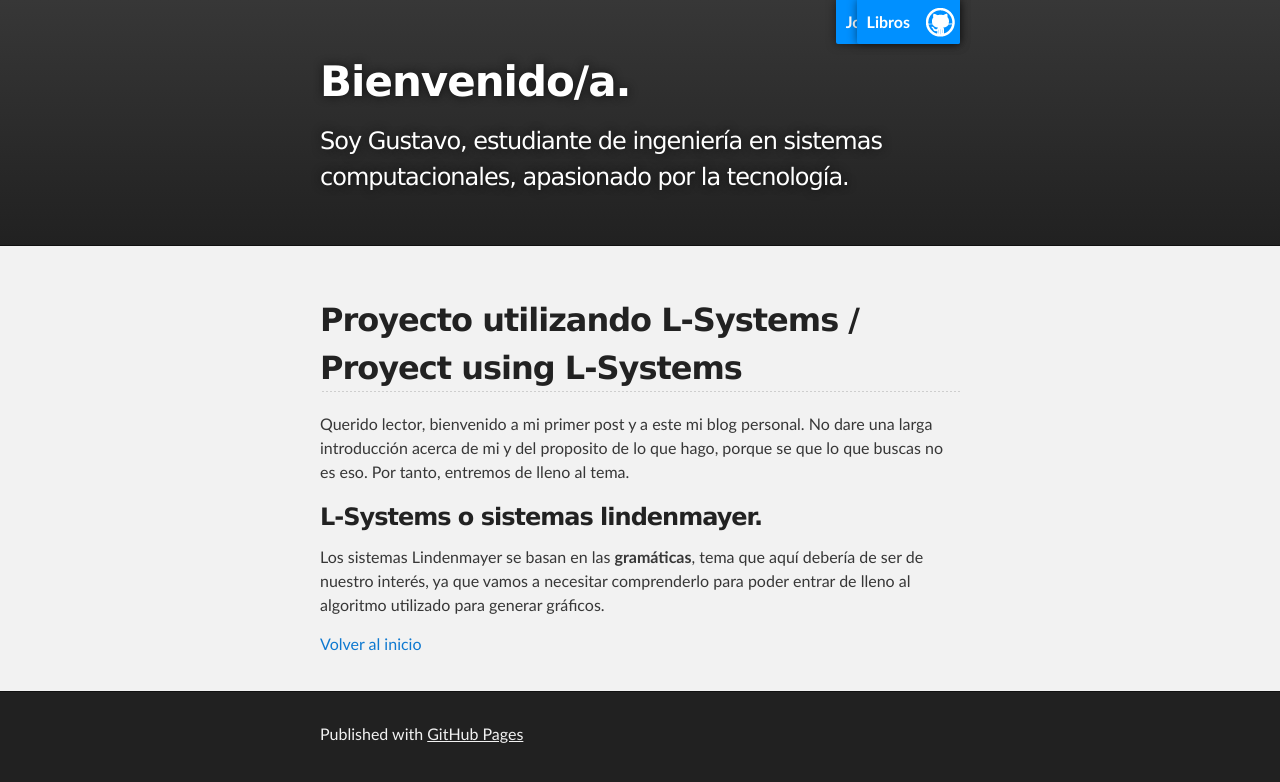
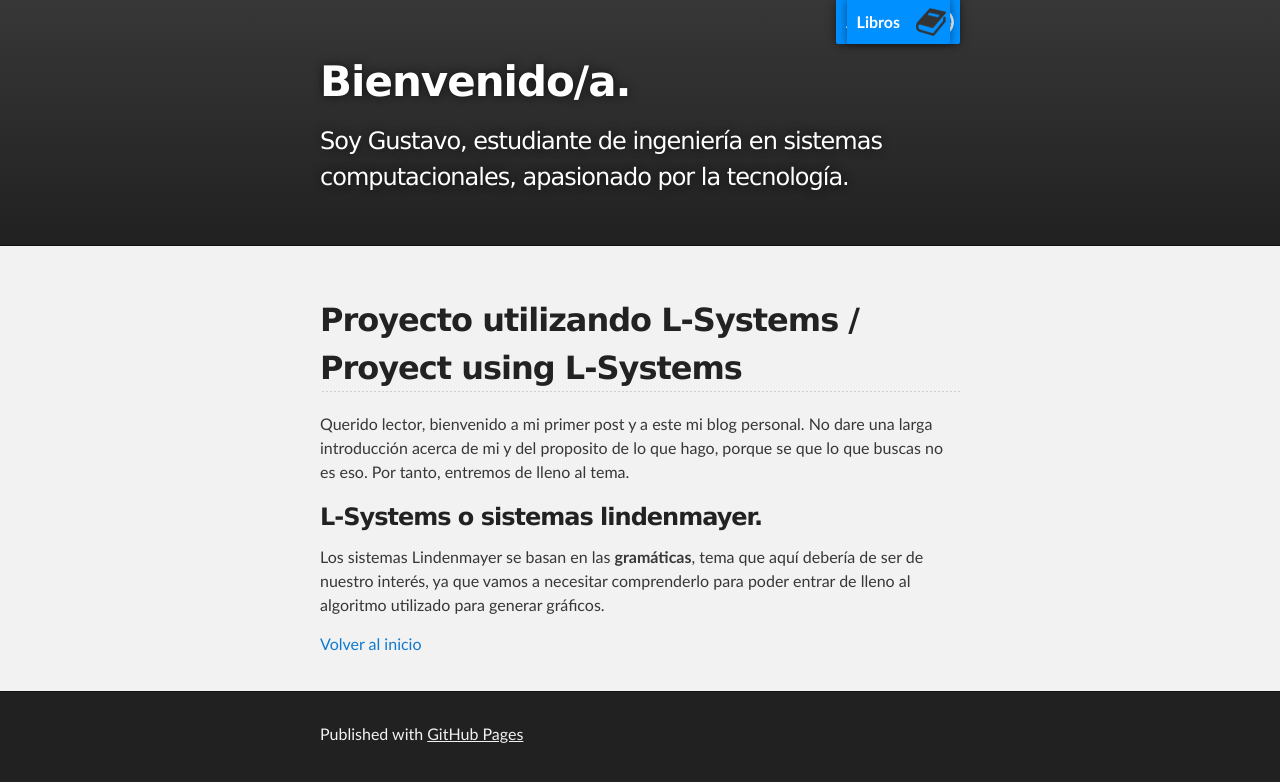
Before and after one commit to JoGusTor/JoGusTor.github.io, a Jekyll site: the page built from another-page.md, in a window 1280 px wide. Shown: the top 782 px of the page. Built offline with Jekyll 4.4.1, drawn with Linux system fonts in a browser that asks for light colours; our own code applies the rules of GitHub Pages for plain Markdown files.

Commit message:
bienvenido

```diff
--- a/_layouts/default.html
+++ b/_layouts/default.html
@@ -18,7 +18,7 @@
     <div id="header_wrap" class="outer">
         <header class="inner">
           <a id="forkme_banner" href="{{ site.github.owner_url }}">JoGusTor</a>
-          <a id="forkme_banner" href="{{ site.github.owner_url }}">Libros</a>
+          <a id="libros" href="{{ site.github.owner_url }}">Libros</a>
 
           <h1 id="project_title">{{ site.title | default: site.github.repository_name }}</h1>
           <h2 id="project_tagline">{{ site.description | default: site.github.project_tagline }}</h2>
--- a/_sass/jekyll-theme-slate.scss
+++ b/_sass/jekyll-theme-slate.scss
@@ -282,6 +282,21 @@
   border-bottom-right-radius: 2px;
 }
 
+#libros {
+  display: block;
+  position: absolute;
+  top:0;
+  right: 20px;
+  z-index: 10;
+  padding: 10px 50px 10px 10px;
+  color: #fff;
+  background: url('../images/book.png') #0090ff no-repeat 95% 50%;
+  font-weight: 700;
+  box-shadow: 0 0 10px rgba(0,0,0,.5);
+  border-bottom-left-radius: 2px;
+  border-bottom-right-radius: 2px;
+}
+
 #header_wrap {
   background: #212121;
   background: -moz-linear-gradient(top, #373737, #212121);
--- a/another-page.md
+++ b/another-page.md
@@ -16,6 +16,4 @@
 para poder entrar de lleno al algoritmo utilizado para generar gráficos.
 
 
-
-
 [Volver al inicio](./)
```
Also changed, not shown: assets/images/book.png (added), book-icon-139.png (added), 1 other file.
